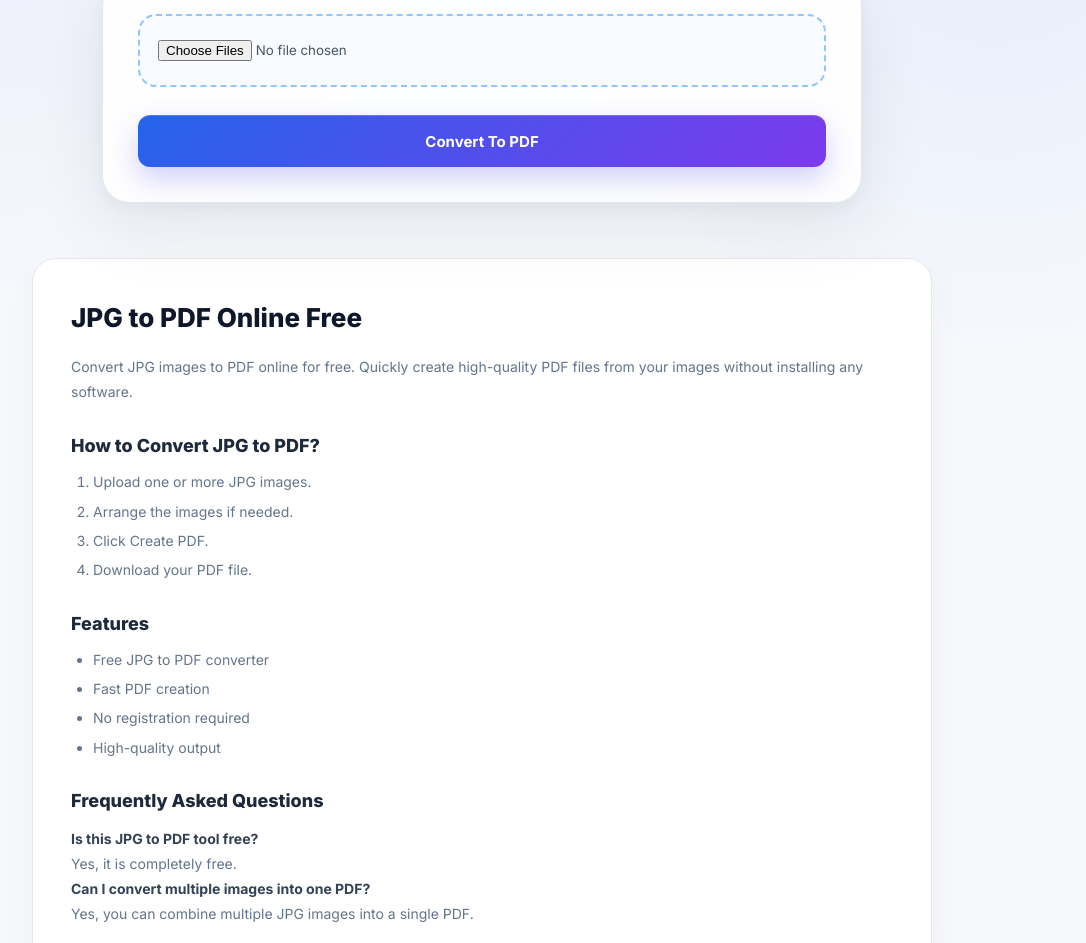
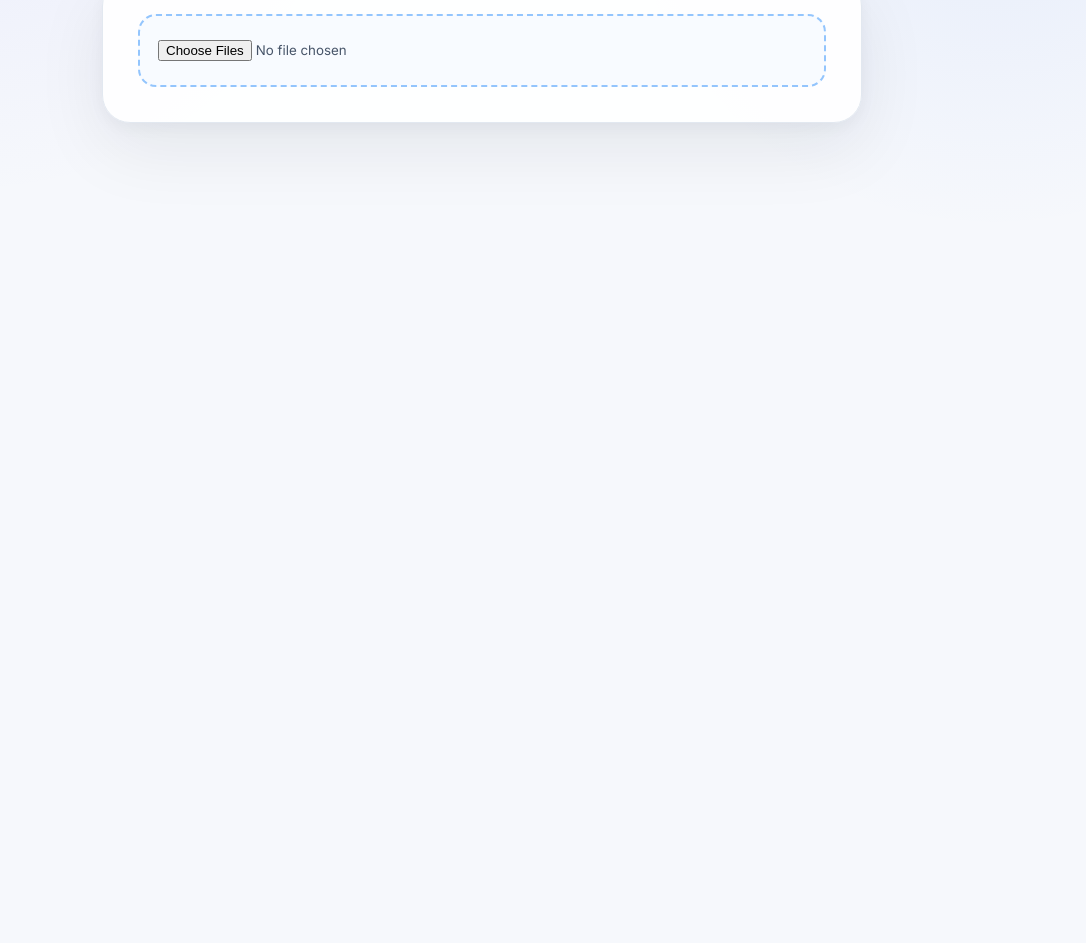
Before and after one commit to aistoryteller7777-tech/FreeToolsOnline, a React (Create React App) app in the folder free-online-tools/: page /jpg-to-pdf in a window 1280 px wide. Shown: the part 229-1172 px from the top of the page, without its empty margins (158-1244 px from the left). After the commit the page ends 800 px from the top, so only its background shows below. Built offline with nearby package versions, Linux system fonts and the light colour scheme.

Commit message:
Update JpgToPdf.tsx

```diff
--- a/free-online-tools/src/pages/JpgToPdf.tsx
+++ b/free-online-tools/src/pages/JpgToPdf.tsx
@@ -2,142 +2,162 @@ import React, { useState } from "react";
 import { jsPDF } from "jspdf";
 
 const JpgToPdf: React.FC = () => {
-  document.title = "JPG to PDF Online Free - Online Toolbox";
+
+  document.title = "JPG To PDF Converter Online Free - Online Toolbox";
+
+
   const [files, setFiles] = useState<File[]>([]);
+
+  const [previews, setPreviews] = useState<string[]>([]);
+
+  const [pdfName, setPdfName] = useState("converted-images");
+
+  const [pageSize, setPageSize] = useState("a4");
+
+  const [orientation, setOrientation] = useState<
+    "portrait" | "landscape"
+  >("portrait");
+
+
+  const [quality, setQuality] = useState(0.9);
+
   const [loading, setLoading] = useState(false);
 
-  const handleUpload = (e: React.ChangeEvent<HTMLInputElement>) => {
-    if (!e.target.files) return;
 
-    setFiles(Array.from(e.target.files));
+
+  const handleUpload = (
+    e: React.ChangeEvent<HTMLInputElement>
+  ) => {
+
+    const selectedFiles = e.target.files;
+
+
+    if (!selectedFiles) return;
+
+
+    const imageFiles = Array.from(selectedFiles);
+
+
+    setFiles(imageFiles);
+
+
+
+    const previewList = imageFiles.map((file) =>
+      URL.createObjectURL(file)
+    );
+
+
+    setPreviews(previewList);
+
   };
 
-  const convertToPdf = async () => {
-    if (files.length === 0) {
-      alert("Please select images");
 
-      return;
-    }
-
-    setLoading(true);
-
-    const pdf = new jsPDF();
-
-    for (let i = 0; i < files.length; i++) {
-      const imageData = await new Promise<string>((resolve) => {
-        const reader = new FileReader();
-
-        reader.onload = () => {
-          resolve(reader.result as string);
-        };
-
-        reader.readAsDataURL(files[i]);
-      });
-
-      const img = await new Promise<HTMLImageElement>((resolve) => {
-        const image = new Image();
-
-        image.onload = () => {
-          resolve(image);
-        };
-
-        image.src = imageData;
-      });
-
-      const pageWidth = pdf.internal.pageSize.getWidth();
-
-      const height = (img.height * pageWidth) / img.width;
-
-      if (i > 0) {
-        pdf.addPage();
-      }
-
-      pdf.addImage(
-        imageData,
-
-        "JPEG",
-
-        0,
-
-        0,
-
-        pageWidth,
-
-        height
-      );
-    }
-
-    pdf.save("converted-images.pdf");
-
-    setLoading(false);
-  };
 
   return (
+
     <div className="tool-page">
+
+
       <div className="tool-header">
-        <h1>📄 JPG To PDF</h1>
 
-        <p>Convert your images into PDF quickly and easily.</p>
+        <h1>
+          📄 JPG To PDF Converter
+        </h1>
+
+
+        <p>
+          Convert images into professional PDF files with full control.
+        </p>
+
       </div>
 
+
+
       <div className="tool-card">
-        <input type="file" accept="image/*" multiple onChange={handleUpload} />
+
+
+        <input
+
+          type="file"
+
+          accept="image/*"
+
+          multiple
+
+          onChange={handleUpload}
+
+        />
+
+
 
         {files.length > 0 && (
+
           <div className="file-list">
-            <h3>Selected Images</h3>
 
-            <p>{files.length} image(s) selected</p>
+            <h3>
+              Selected Images
+            </h3>
+
+
+            <p>
+              {files.length} image(s) selected
+            </p>
+
 
             <ul>
-              {files.map((file, index) => (
-                <li key={index}>{file.name}</li>
+
+              {files.map((file,index)=>(
+
+                <li key={index}>
+                  {file.name}
+                </li>
+
               ))}
+
             </ul>
+
+
           </div>
+
         )}
 
-        <button
-          className="action-btn"
-          onClick={convertToPdf}
-          disabled={loading}
-        >
-          {loading ? "Creating PDF..." : "Convert To PDF"}
-        </button>
+
+
+        {previews.length > 0 && (
+
+          <div className="preview-section">
+
+            {previews.map((img,index)=>(
+
+              <img
+
+                key={index}
+
+                src={img}
+
+                className="preview-image"
+
+                alt="preview"
+
+              />
+
+            ))}
+
+          </div>
+
+        )}
+
+
+
       </div>
-      <div className="seo-content">
-  <h2>JPG to PDF Online Free</h2>
 
-  <p>
-    Convert JPG images to PDF online for free. Quickly create high-quality PDF files from your images without installing any software.
-  </p>
 
-  <h3>How to Convert JPG to PDF?</h3>
-  <ol>
-    <li>Upload one or more JPG images.</li>
-    <li>Arrange the images if needed.</li>
-    <li>Click Create PDF.</li>
-    <li>Download your PDF file.</li>
-  </ol>
+    </div>
 
-  <h3>Features</h3>
-  <ul>
-    <li>Free JPG to PDF converter</li>
-    <li>Fast PDF creation</li>
-    <li>No registration required</li>
-    <li>High-quality output</li>
-  </ul>
+  );
 
-  <h3>Frequently Asked Questions</h3>
 
-  <p><strong>Is this JPG to PDF tool free?</strong><br />
-  Yes, it is completely free.</p>
-
-  <p><strong>Can I convert multiple images into one PDF?</strong><br />
-  Yes, you can combine multiple JPG images into a single PDF.</p>
-</div>
-    </div>
-  );
 };
 
+
 export default JpgToPdf;
```
